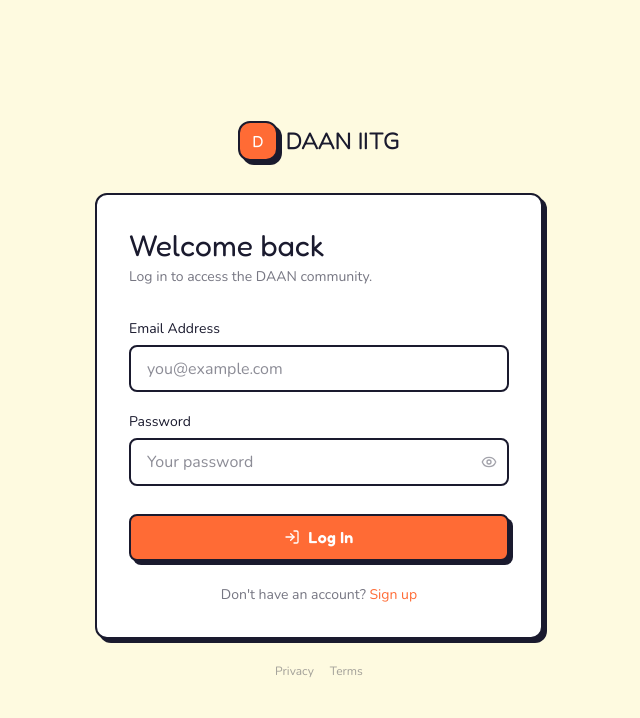
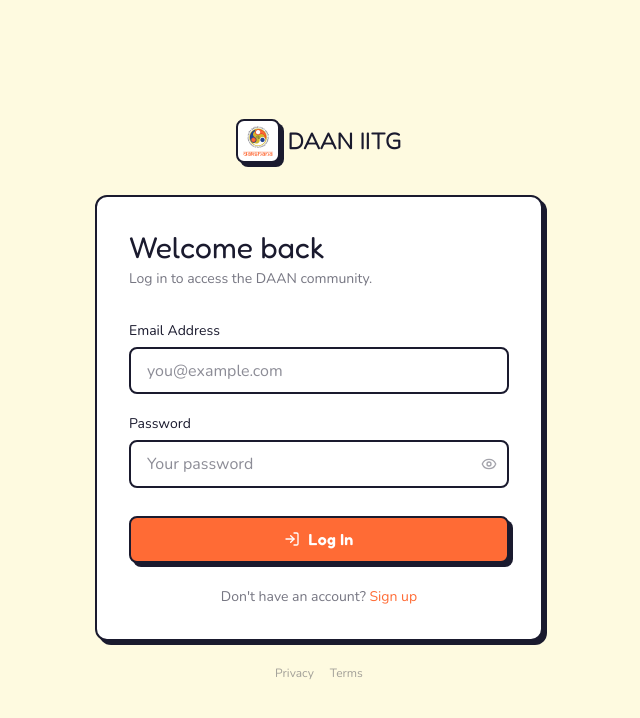
Before and after one commit to hereayush/daan-iitg, a Next.js app: page /login in a window 1280 px wide. Shown: the top 718 px of the page, without its empty margins (321-961 px from the left). Built offline with nearby package versions, Linux system fonts and the light colour scheme; no server answers.

Commit message:
feat: add Dakshana brand logo

```diff
--- a/src/app/login/page.tsx
+++ b/src/app/login/page.tsx
@@ -8,6 +8,7 @@
 import { createClient } from "@/lib/supabase/client";
 import toast from "react-hot-toast";
 import { Eye, EyeOff, LogIn } from "lucide-react";
+import BrandLogo from "@/components/BrandLogo";
 
 export default function LoginPage() {
   const [email, setEmail] = useState("");
@@ -36,9 +37,7 @@
     <div className="min-h-screen bg-cream flex flex-col items-center justify-center px-4 py-12">
       {/* Logo */}
       <Link href="/" className="flex items-center gap-2 mb-8">
-        <div className="w-10 h-10 bg-coral border-2 border-navy rounded-xl flex items-center justify-center shadow-cartoon">
-          <span className="font-fredoka font-700 text-white">D</span>
-        </div>
+        <BrandLogo className="h-11 w-11 border-2 border-navy shadow-cartoon" priority />
         <span className="font-fredoka font-700 text-2xl text-navy">DAAN IITG</span>
       </Link>
 
--- a/src/app/page.tsx
+++ b/src/app/page.tsx
@@ -1,6 +1,7 @@
 import Link from "next/link";
 import type { Metadata } from "next";
 import { ArrowRight, BellRing, BookOpen, CalendarDays, HeartHandshake, Sparkles, Trophy, UsersRound } from "lucide-react";
+import BrandLogo from "@/components/BrandLogo";
 
 export const metadata: Metadata = {
   title: "DAAN IITG — Dakshana Alumni Network",
@@ -19,7 +20,7 @@
       <header className="relative z-20 border-b-2 border-navy bg-cream/90 backdrop-blur">
         <nav className="mx-auto flex h-18 max-w-7xl items-center justify-between px-4 py-3 sm:px-6 lg:px-8">
           <Link href="/" className="group flex items-center gap-3" aria-label="DAAN IITG home">
-            <span className="grid h-10 w-10 place-items-center rounded-xl border-2 border-navy bg-coral font-fredoka text-lg font-bold text-white shadow-cartoon transition-transform group-hover:-translate-y-0.5">D</span>
+            <BrandLogo className="h-11 w-11 border-2 border-navy shadow-cartoon transition-transform group-hover:-translate-y-0.5" priority />
             <span><span className="block font-fredoka text-lg font-bold leading-none text-navy">DAAN IITG</span><span className="mt-1 block font-nunito text-[10px] font-bold uppercase tracking-[0.16em] text-navy/55">Dakshana Alumni Network</span></span>
           </Link>
           <div className="flex items-center gap-2 sm:gap-3">
--- a/src/app/privacy/page.tsx
+++ b/src/app/privacy/page.tsx
@@ -1,5 +1,6 @@
 import type { Metadata } from "next";
 import Link from "next/link";
+import BrandLogo from "@/components/BrandLogo";
 
 export const metadata: Metadata = {
   title: "Privacy Policy — DAAN IITG",
@@ -13,9 +14,7 @@
       <header className="bg-white border-b-2 border-navy">
         <div className="max-w-4xl mx-auto px-4 sm:px-6 lg:px-8 h-16 flex items-center justify-between">
           <Link href="/" className="flex items-center gap-2">
-            <div className="w-8 h-8 bg-coral border-2 border-navy rounded-lg flex items-center justify-center shadow-cartoon">
-              <span className="font-fredoka font-700 text-white text-xs">D</span>
-            </div>
+            <BrandLogo className="h-9 w-9 border-2 border-navy shadow-cartoon" />
             <span className="font-fredoka font-700 text-lg text-navy">DAAN IITG</span>
           </Link>
           <Link href="/" className="font-nunito text-sm text-coral hover:underline">← Back</Link>
--- a/src/app/register/page.tsx
+++ b/src/app/register/page.tsx
@@ -8,6 +8,7 @@
 import { createClient } from "@/lib/supabase/client";
 import toast from "react-hot-toast";
 import { Eye, EyeOff, UserPlus } from "lucide-react";
+import BrandLogo from "@/components/BrandLogo";
 
 export default function RegisterPage() {
   const [fullName, setFullName] = useState("");
@@ -53,9 +54,7 @@
     <div className="min-h-screen bg-cream flex flex-col items-center justify-center px-4 py-12">
       {/* Logo */}
       <Link href="/" className="flex items-center gap-2 mb-8">
-        <div className="w-10 h-10 bg-coral border-2 border-navy rounded-xl flex items-center justify-center shadow-cartoon">
-          <span className="font-fredoka font-700 text-white">D</span>
-        </div>
+        <BrandLogo className="h-11 w-11 border-2 border-navy shadow-cartoon" priority />
         <span className="font-fredoka font-700 text-2xl text-navy">DAAN IITG</span>
       </Link>
 
--- a/src/app/terms/page.tsx
+++ b/src/app/terms/page.tsx
@@ -1,5 +1,6 @@
 import type { Metadata } from "next";
 import Link from "next/link";
+import BrandLogo from "@/components/BrandLogo";
 
 export const metadata: Metadata = {
   title: "Terms & Conditions — DAAN IITG",
@@ -12,9 +13,7 @@
       <header className="bg-white border-b-2 border-navy">
         <div className="max-w-4xl mx-auto px-4 sm:px-6 lg:px-8 h-16 flex items-center justify-between">
           <Link href="/" className="flex items-center gap-2">
-            <div className="w-8 h-8 bg-coral border-2 border-navy rounded-lg flex items-center justify-center shadow-cartoon">
-              <span className="font-fredoka font-700 text-white text-xs">D</span>
-            </div>
+            <BrandLogo className="h-9 w-9 border-2 border-navy shadow-cartoon" />
             <span className="font-fredoka font-700 text-lg text-navy">DAAN IITG</span>
           </Link>
           <Link href="/" className="font-nunito text-sm text-coral hover:underline">← Back</Link>
--- /dev/null
+++ b/src/components/BrandLogo.tsx
@@ -0,0 +1,24 @@
+import Image from "next/image";
+
+type BrandLogoProps = {
+  className?: string;
+  priority?: boolean;
+};
+
+export default function BrandLogo({
+  className = "h-11 w-11",
+  priority = false,
+}: BrandLogoProps) {
+  return (
+    <span className={`relative block shrink-0 overflow-hidden rounded-lg bg-white ${className}`}>
+      <Image
+        src="/branding/dakshana-iitg-logo.png"
+        alt="Dakshana IIT Guwahati logo"
+        fill
+        priority={priority}
+        sizes="48px"
+        className="object-contain"
+      />
+    </span>
+  );
+}
--- a/src/components/Footer.tsx
+++ b/src/components/Footer.tsx
@@ -1,4 +1,5 @@
 import Link from "next/link";
+import BrandLogo from "@/components/BrandLogo";
 
 export default function Footer() {
   const year = new Date().getFullYear();
@@ -9,9 +10,7 @@
           {/* Brand */}
           <div>
             <div className="flex items-center gap-2 mb-3">
-              <div className="w-9 h-9 bg-coral border-2 border-cream rounded-lg flex items-center justify-center">
-                <span className="font-fredoka font-700 text-white text-sm">D</span>
-              </div>
+              <BrandLogo className="h-10 w-10 border-2 border-cream" />
               <span className="font-fredoka font-700 text-xl text-cream">DAAN IITG</span>
             </div>
             <p className="font-nunito text-sm text-cream/80 leading-relaxed">
--- a/src/components/Navbar.tsx
+++ b/src/components/Navbar.tsx
@@ -6,6 +6,7 @@
 import { createClient } from "@/lib/supabase/client";
 import type { Profile } from "@/lib/types";
 import { Menu, X, LogOut, User, Shield } from "lucide-react";
+import BrandLogo from "@/components/BrandLogo";
 
 const navLinks = [
   { href: "/dashboard", label: "Home" },
@@ -46,9 +47,7 @@
       <nav className="max-w-7xl mx-auto px-4 sm:px-6 lg:px-8 h-16 flex items-center justify-between">
         {/* Logo */}
         <Link href="/dashboard" className="flex items-center gap-2 group">
-          <div className="w-9 h-9 bg-coral border-2 border-navy rounded-lg flex items-center justify-center shadow-cartoon group-hover:-translate-y-0.5 transition-transform">
-            <span className="font-fredoka font-700 text-white text-sm leading-none">D</span>
-          </div>
+          <BrandLogo className="h-10 w-10 border-2 border-navy shadow-cartoon transition-transform group-hover:-translate-y-0.5" priority />
           <span className="font-fredoka font-700 text-xl text-navy tracking-wide hidden sm:inline">
             DAAN IITG
           </span>
```
Also changed, not shown: public/branding/dakshana-iitg-logo.png (added).
